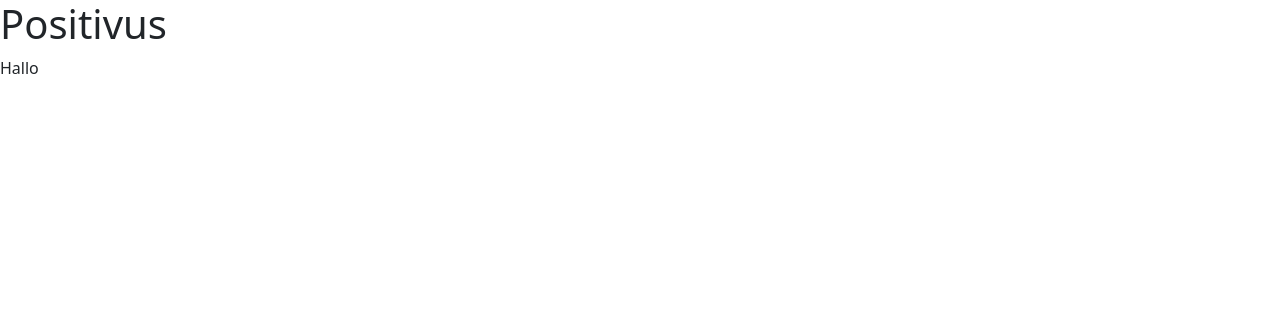
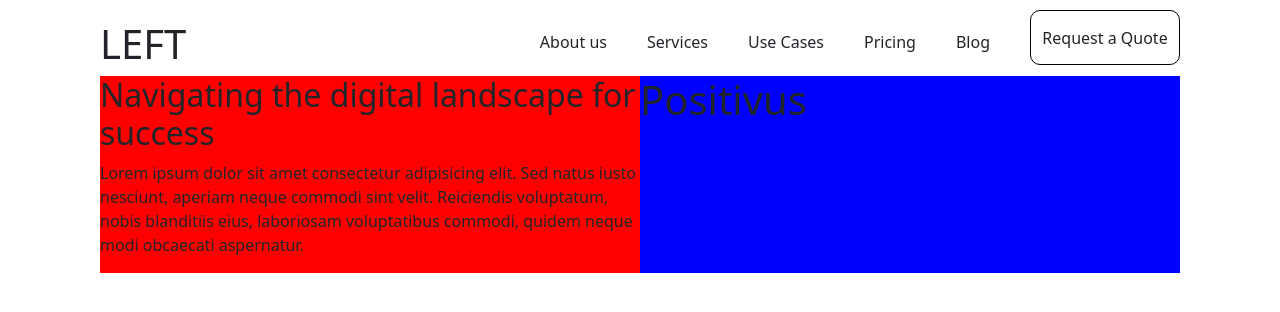
Before and after one commit to youone04/project-gunawan, a React (Vite) app: page /positivius in a window 1280 px wide. Shown: the top 312 px of the page. Built offline with nearby package versions, Linux system fonts and the light colour scheme.

Commit message:
add: link figma

```diff
--- /dev/null
+++ b/src/ComponentPositivus/Banner.jsx
@@ -0,0 +1,17 @@
+import './assets/banner.css';
+export default function Banner() {
+    return (
+        <div className='d-flex'>
+            <div className='flex-1' style={{background:'red'}}>
+                <h2>Navigating the digital landscape for success</h2>
+                <p>Lorem ipsum dolor sit amet consectetur adipisicing elit. Sed natus iusto nesciunt,
+                    aperiam neque commodi sint velit. Reiciendis voluptatum, nobis blanditiis
+                    eius, laboriosam voluptatibus commodi, quidem neque modi obcaecati aspernatur.</p>
+            </div>
+            <div className='flex-1' style={{background:'blue'}}>
+                <h1>Positivus</h1>
+
+            </div>
+        </div>
+    )
+}
--- /dev/null
+++ b/src/ComponentPositivus/Header.jsx
@@ -0,0 +1,33 @@
+import './assets/index.css';
+import './assets/header.css';
+
+export default function Header() {
+    return (
+        <div className='justifiy-content-center align-items-center d-flex'>
+                <div className='row-mod' style={{ width: '100%', gap: 40 }}>
+                    <h1 className='flex-1' style={{ paddingTop: 10, marginTop: 10 }}>LEFT</h1>
+                    <div className='flex-3'>
+                        <ul className='horizontal-li' style={{ paddingTop: 20, marginTop: 10 }}>
+                            <li>About us</li>
+                            <li>Services</li>
+                            <li>Use Cases</li>
+                            <li>Pricing</li>
+                            <li>Blog</li>
+                        </ul>
+                    </div>
+                    <div
+                    className='justifiy-content-center align-items-center d-flex'
+                    style={{
+                        marginTop: 10,
+                        height: 55,
+                        width: 150,
+                        border: '1px solid black',
+                        borderRadius: 10
+                    }}>Request a Quote</div>
+
+
+                </div>
+            </div>
+
+    )
+}
--- a/src/ComponentPositivus/Layout.jsx
+++ b/src/ComponentPositivus/Layout.jsx
@@ -1,8 +1,12 @@
+import Banner from "./Banner";
+import Header from "./Header";
+
 export default function Layout({children}) {
     return(
-        <>
-        <h1>Positivus</h1>
-            {children}
-        </>
+        <div className="container-mod">
+        <Header/>
+        <Banner/>
+            {/* {children} */}
+        </div>
     )
 }
--- a/src/ComponentPositivus/assets/header.css
+++ b/src/ComponentPositivus/assets/header.css
@@ -0,0 +1,7 @@
+.horizontal-li{
+    display: flex;
+    list-style-type: none;
+    margin: 0;
+    padding: 0;
+    gap: 40px;
+}
--- /dev/null
+++ b/src/ComponentPositivus/assets/index.css
@@ -0,0 +1,63 @@
+.container-mod {
+    width: 100%;
+    margin-right: auto;
+    margin-left: auto;
+    padding-right: 100px;
+    padding-left: 100px;
+    box-sizing: border-box;
+}
+
+.row-mod {
+    display: flex;
+    flex-wrap: wrap;
+    margin-right: -15px;
+    margin-left: -15px;
+}
+.flex-1{
+    flex: 1;
+}
+.flex-2{
+    flex: 2;
+}
+.col-mod {
+    padding-right: 15px;
+    padding-left: 15px;
+    flex-grow: 1;
+    box-sizing: border-box;
+}
+
+/* XS (default) */
+.row-mod-xs-2 .col-mod {
+    flex-basis: 50%;
+}
+
+.row-mod-xs-1 .col-mod {
+    flex-basis: 100%;
+}
+
+.row-mod-xs-auto .col-mod {
+    flex: 0 0 auto;
+}
+.justifiy-content-center{
+    justify-content: center;
+}
+.align-items-center{
+    align-items: center;
+}
+/* MD */
+@media (min-width: 768px) {
+    .row-mod-md-4 .col-mod {
+        flex-basis: 25%;
+    }
+
+    .row-mod-md-2 .col-mod {
+        flex-basis: 50%;
+    }
+}
+
+/* LG */
+@media (min-width: 992px) {
+    .row-mod-lg-6 .col-mod {
+        flex-basis: 16.6667%;
+    }
+}
```
Also changed, not shown: src/ComponentPositivus/assets/banner.css (added), 1 other file (tests, documents, lock files or other folders).
